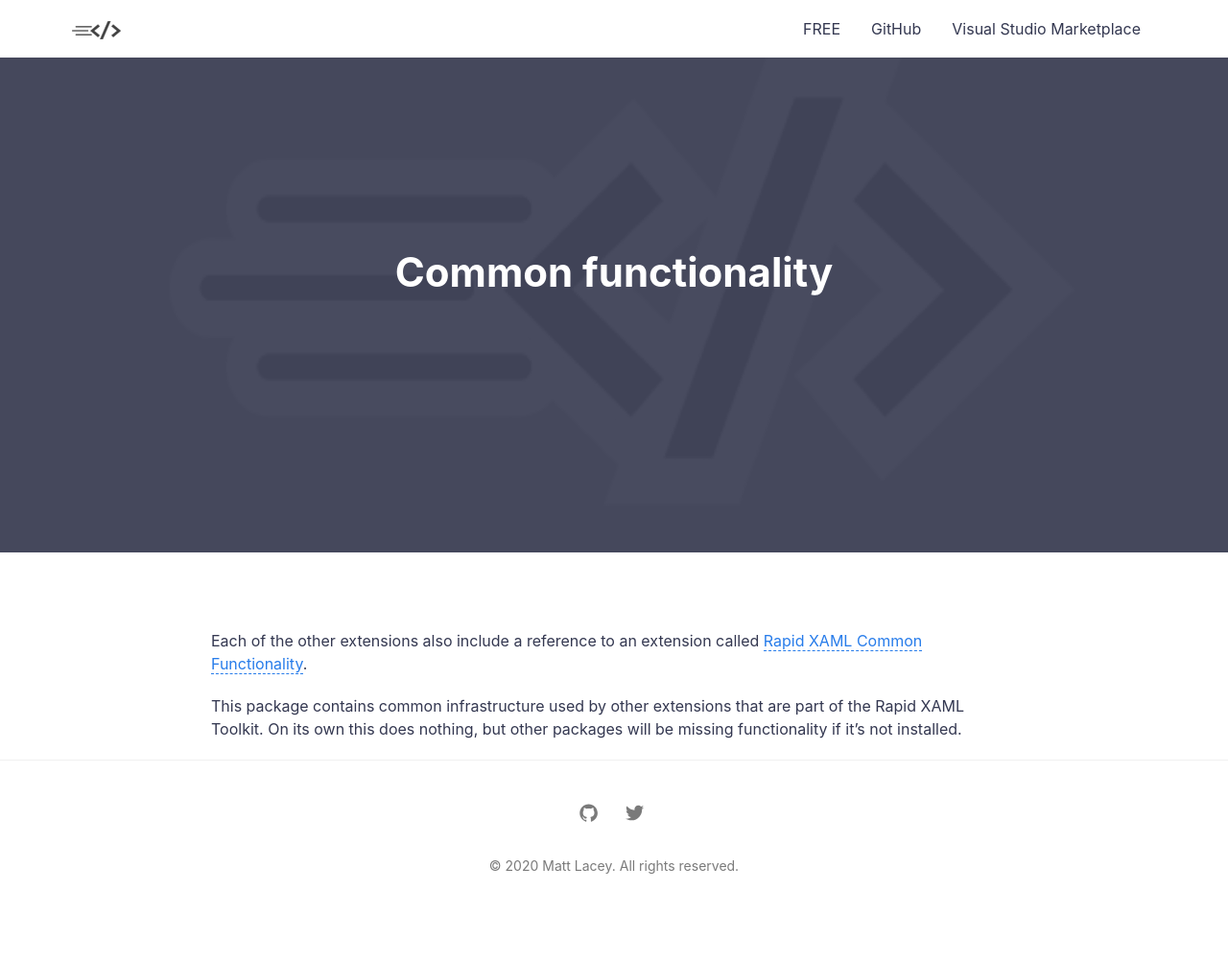
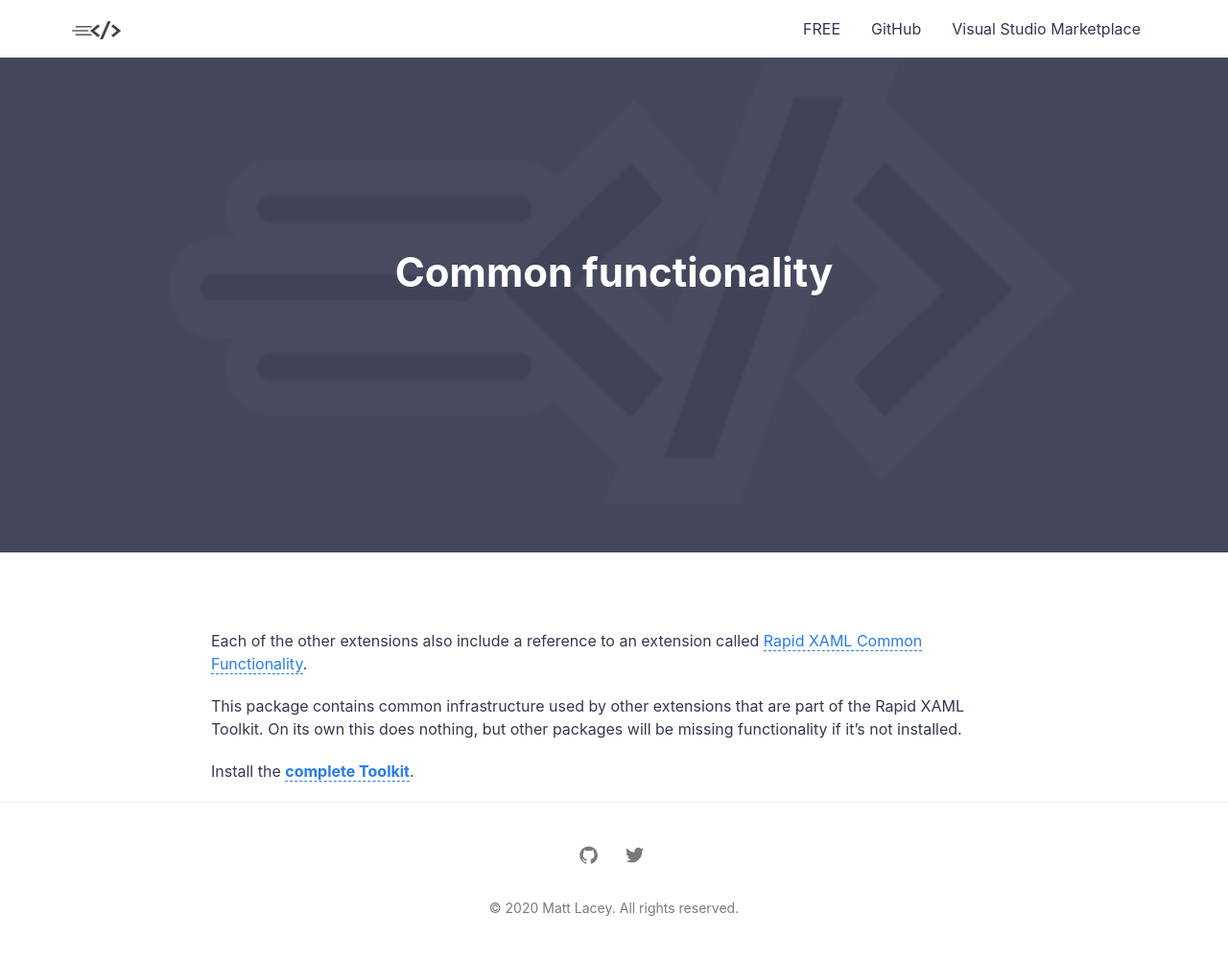
Before and after one commit to mrlacey/RapidXamlDev, a Jekyll site: the page built from _posts/2020-01-01-common.md, in a window 1280 px wide. Shown: the whole page at 96% size. Built offline with Jekyll 4.4.1, drawn with Linux system fonts in a browser that asks for light colours; before the commit the page ends 958 px from its top, so only the background shows below that.

Commit message:
Update 2020-01-01-common.md

```diff
--- a/_posts/2020-01-01-common.md
+++ b/_posts/2020-01-01-common.md
@@ -9,3 +9,5 @@
 Each of the other extensions also include a reference to an extension called [Rapid XAML Common Functionality](https://marketplace.visualstudio.com/items?itemName=MattLaceyLtd.RapidXamlCommon).
 
 This package contains common infrastructure used by other extensions that are part of the Rapid XAML Toolkit. On its own this does nothing, but other packages will be missing functionality if it's not installed.
+
+Install the [**complete Toolkit**](https://marketplace.visualstudio.com/items?itemName=MattLaceyLtd.RapidXamlToolkit).
```
